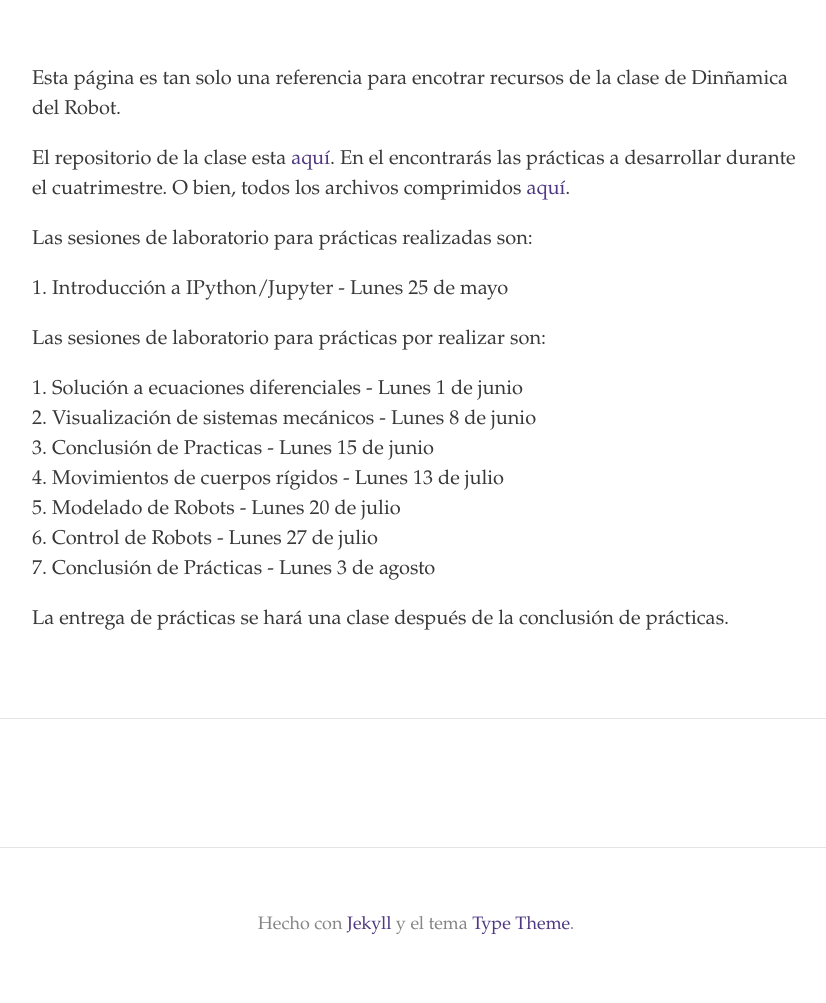
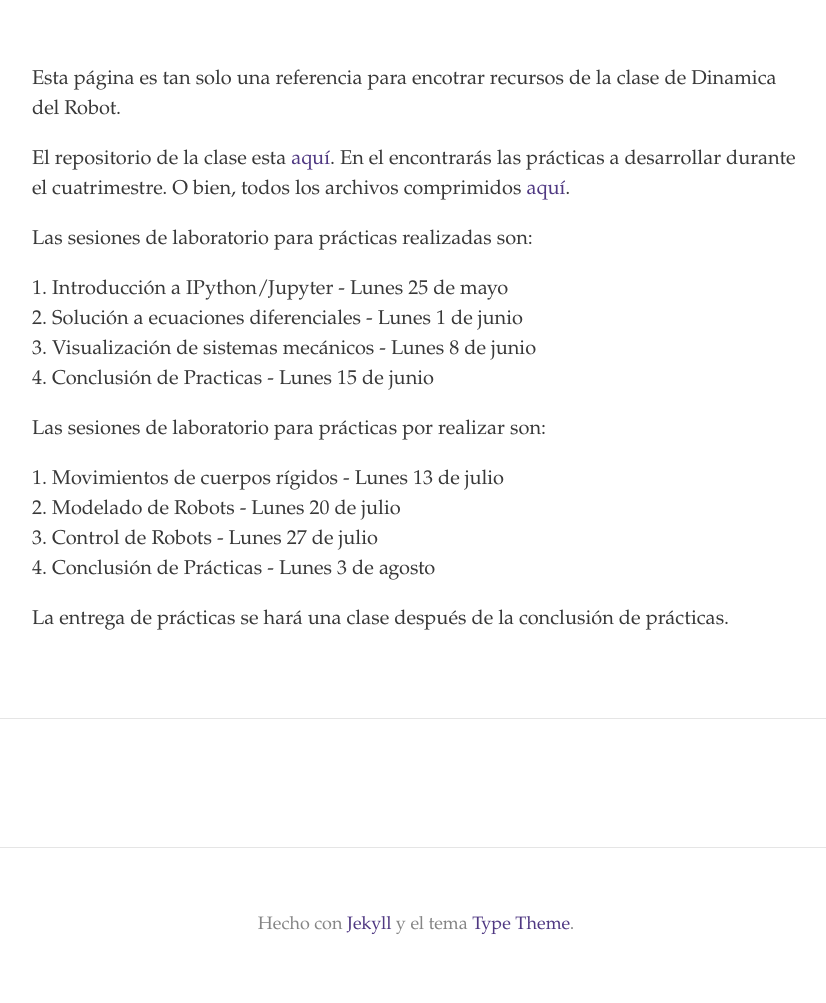
Before and after one commit to cad3na/robblack007.github.io, a Jekyll site: the page built from _posts/2015-05-24-dinamica-robot.md, in a window 1280 px wide. Shown: the part 412-1415 px from the top of the page, without its empty margins (224-1050 px from the left). Built offline with Jekyll 4.4.1, drawn with Linux system fonts in a browser that asks for light colours; nearby versions of some CDN libraries; comment, search, counter and statistics services are not loaded.

```diff
--- a/_posts/2015-05-24-dinamica-robot.md
+++ b/_posts/2015-05-24-dinamica-robot.md
@@ -7,19 +7,19 @@ feature-img: img/file.png
 comments: true
 ---
 
-Esta página es tan solo una referencia para encotrar recursos de la clase de Dinñamica del Robot.
+Esta página es tan solo una referencia para encotrar recursos de la clase de Dinamica del Robot.
 
 El repositorio de la clase esta [aquí](https://github.com/robblack007/clase-dinamica-robot). En el encontrarás las prácticas a desarrollar durante el cuatrimestre. O bien, todos los archivos comprimidos [aquí](https://github.com/robblack007/clase-dinamica-robot/archive/v0.2.zip).
 
 Las sesiones de laboratorio para prácticas realizadas son:
 
 1. Introducción a IPython/Jupyter - Lunes 25 de mayo
+2. Solución a ecuaciones diferenciales - Lunes 1 de junio
+3. Visualización de sistemas mecánicos - Lunes 8 de junio
+4. Conclusión de Practicas - Lunes 15 de junio
 
 Las sesiones de laboratorio para prácticas por realizar son:
 
-2. Solución a ecuaciones diferenciales - Lunes 1 de junio
-3. Visualización de sistemas mecánicos - Lunes 8 de junio
-4. Conclusión de Practicas - Lunes 15 de junio
 5. Movimientos de cuerpos rígidos - Lunes 13 de julio
 6. Modelado de Robots - Lunes 20 de julio
 7. Control de Robots - Lunes 27 de julio
```
